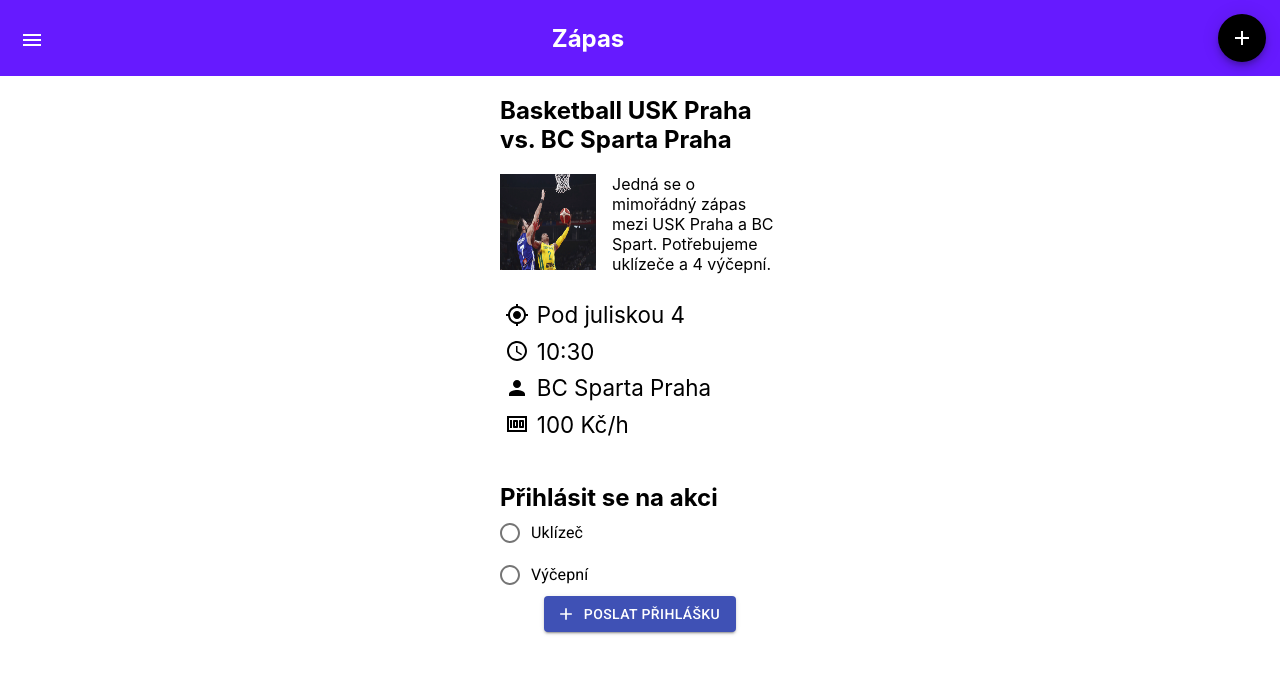
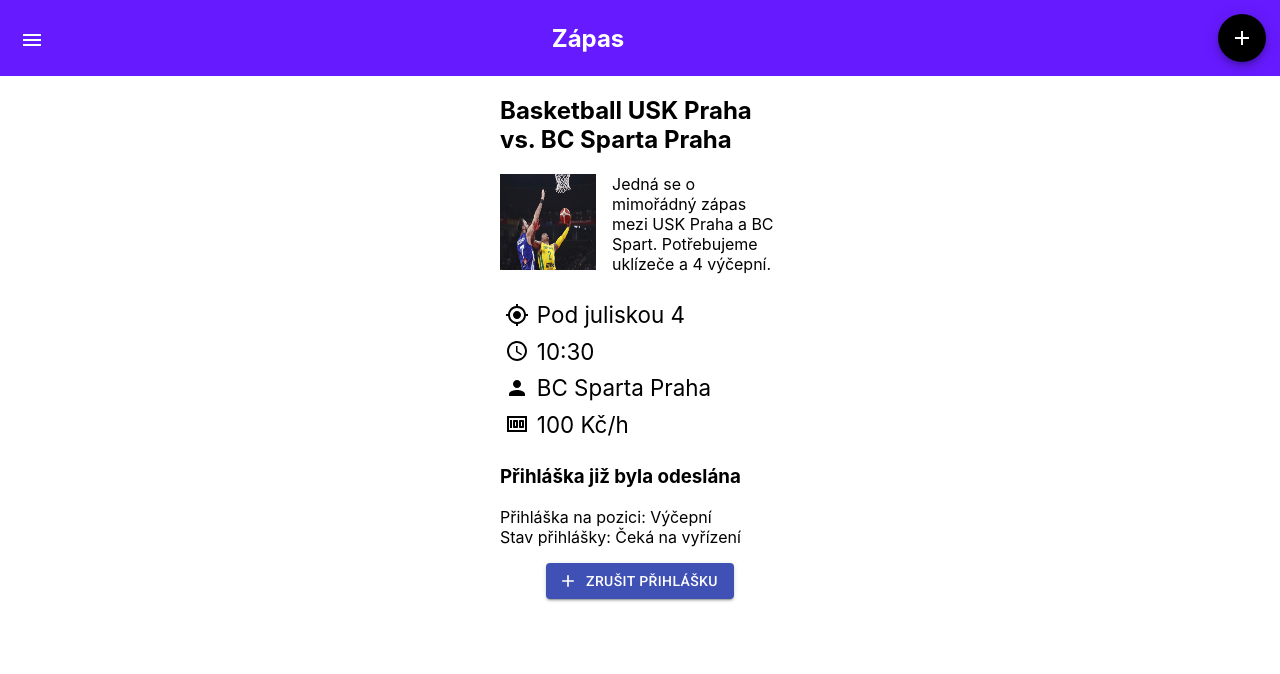
Before and after one commit to MichalMartinek/EventHelper, a React (Create React App) app: page /game/1 in a window 1280 px wide. Shown: the top 674 px of the page. Built offline with nearby package versions, Linux system fonts and the light colour scheme.

Commit message:
added applied info

```diff
--- /dev/null
+++ b/src/scenes/Game/components/AppliedInfo/index.jsx
@@ -0,0 +1,38 @@
+import React from "react";
+
+import Button from "@material-ui/core/Button";
+import {Add} from "@material-ui/icons";
+
+import '../../index.css';
+
+class AppliedInfo extends React.Component{
+
+
+
+
+    render() {
+        return (
+          <div>
+              <h3>Přihláška již byla odeslána</h3>
+              <ul>
+                  <li>
+                      Přihláška na pozici: {this.props.post}
+                  </li>
+                  <li>
+                      Stav přihlášky: <span>Čeká na vyřízení</span>
+                  </li>
+              </ul>
+
+              <div className="btn-wrapper">
+                  <Button startIcon={<Add/>} variant="contained" color="primary"
+                          onClick={this.onSubmit}>
+                      Zrušit přihlášku
+                  </Button>
+              </div>
+          </div>
+        );
+    }
+}
+
+
+export default AppliedInfo;
--- a/src/scenes/Game/components/ApplyForPostForm/ApplyForPostForm.js
+++ b/src/scenes/Game/components/ApplyForPostForm/ApplyForPostForm.js
@@ -7,7 +7,7 @@
 import FormControlLabel from "@material-ui/core/FormControlLabel";
 import {Add} from "@material-ui/icons";
 
-import './index.css';
+import '../../index.css';
 
 class ApplyForPostForm extends React.Component {
 
--- a/src/scenes/Game/components/ApplyForPostForm/index.css
+++ /dev/null
@@ -1,9 +0,0 @@
-.btn-wrapper{
-    text-align: center;
-}
-
-.form-heading{
-    font-size: 1.5rem;
-    margin-top: 2.5rem;
-    margin-bottom: 0;
-}
--- a/src/scenes/Game/index.css
+++ b/src/scenes/Game/index.css
@@ -14,8 +14,8 @@
 
 .game-detail-parameter-container{
     clear: both;
-    list-style-type: none;
-    padding: 0;
+    /*list-style-type: none;*/
+    /*padding: 0;*/
     font-size: 1.4rem;
 }
 
@@ -29,3 +29,18 @@
 .game-detail-parameter-container li svg{
     margin-right: 0.5rem;
 }
+
+.btn-wrapper{
+    text-align: center;
+}
+
+.form-heading{
+    font-size: 1.5rem;
+    margin-top: 2.5rem;
+    margin-bottom: 0;
+}
+
+ul{
+    list-style-type: none;
+    padding: 0;
+}
--- a/src/scenes/Game/index.jsx
+++ b/src/scenes/Game/index.jsx
@@ -6,6 +6,7 @@
 import ApplyForPostForm from "./components/ApplyForPostForm/ApplyForPostForm";
 import {Money, AccessTime, Person, MyLocation} from "@material-ui/icons";
 import * as actions from './actions';
+import AppliedInfo from "./components/AppliedInfo";
 
 import { futureGames } from "../../database/futureGames";
 
@@ -16,6 +17,17 @@
         this.props.actions.fetchGame(futureGames);
         console.log('po fetchgames');
     }
+
+    applicationComponent = () => {
+        if(this.props.applied){
+            return (
+                <AppliedInfo post={this.props.post}/>
+            )
+        }
+        return (
+            <ApplyForPostForm game={this.props.actualGame}/>
+            );
+    };
 
     render() {
         console.log(this.props);
@@ -32,7 +44,7 @@
                         <li><Person/>{this.props.actualGame.organizer}</li>
                         <li><Money/>{this.props.actualGame.salary} Kč/h</li>
                     </ul>
-                    <ApplyForPostForm game={this.props.actualGame}/>
+                    {this.applicationComponent()}
                 </div>
             </div>
         );
@@ -57,6 +69,8 @@
             'Výčepní',
         ]
     },
+    post: 'Výčepní',
+    applied: true
 });
 
 function mapDispatchToProps(dispatch) {
```
